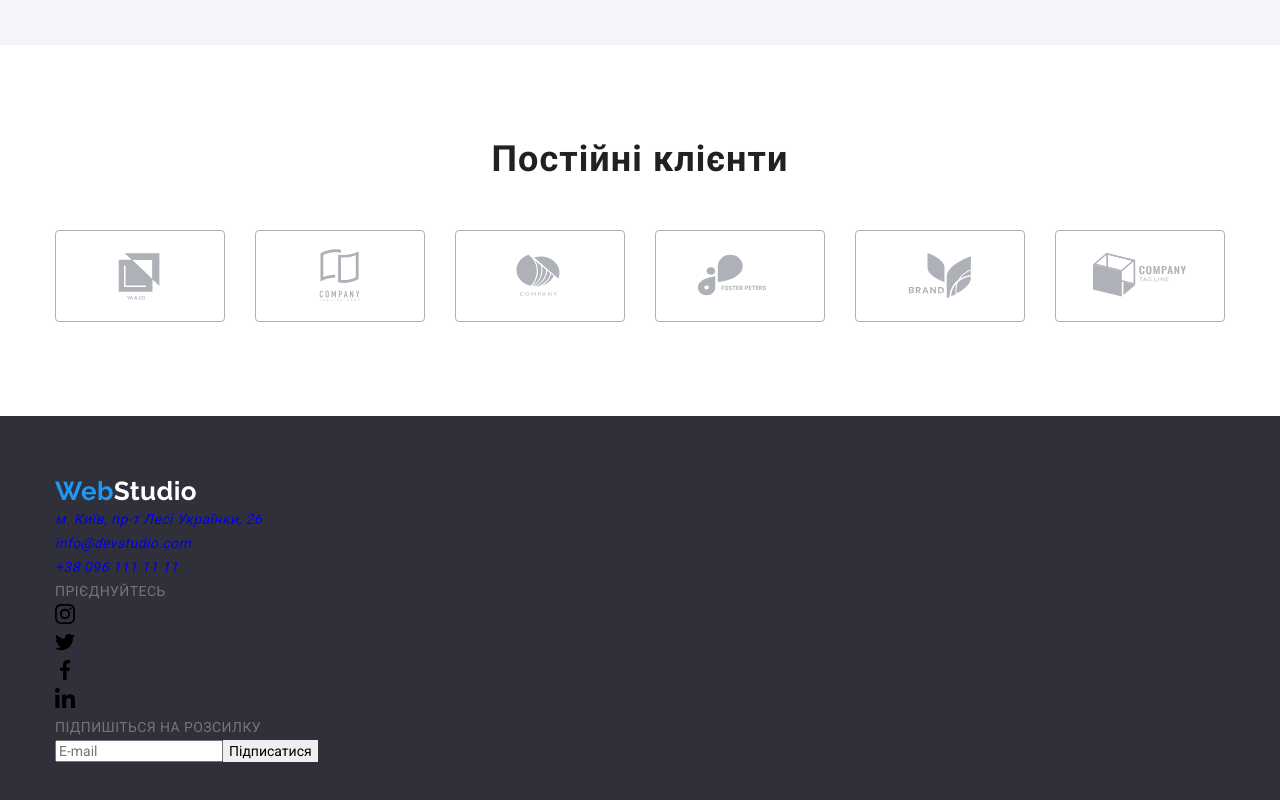
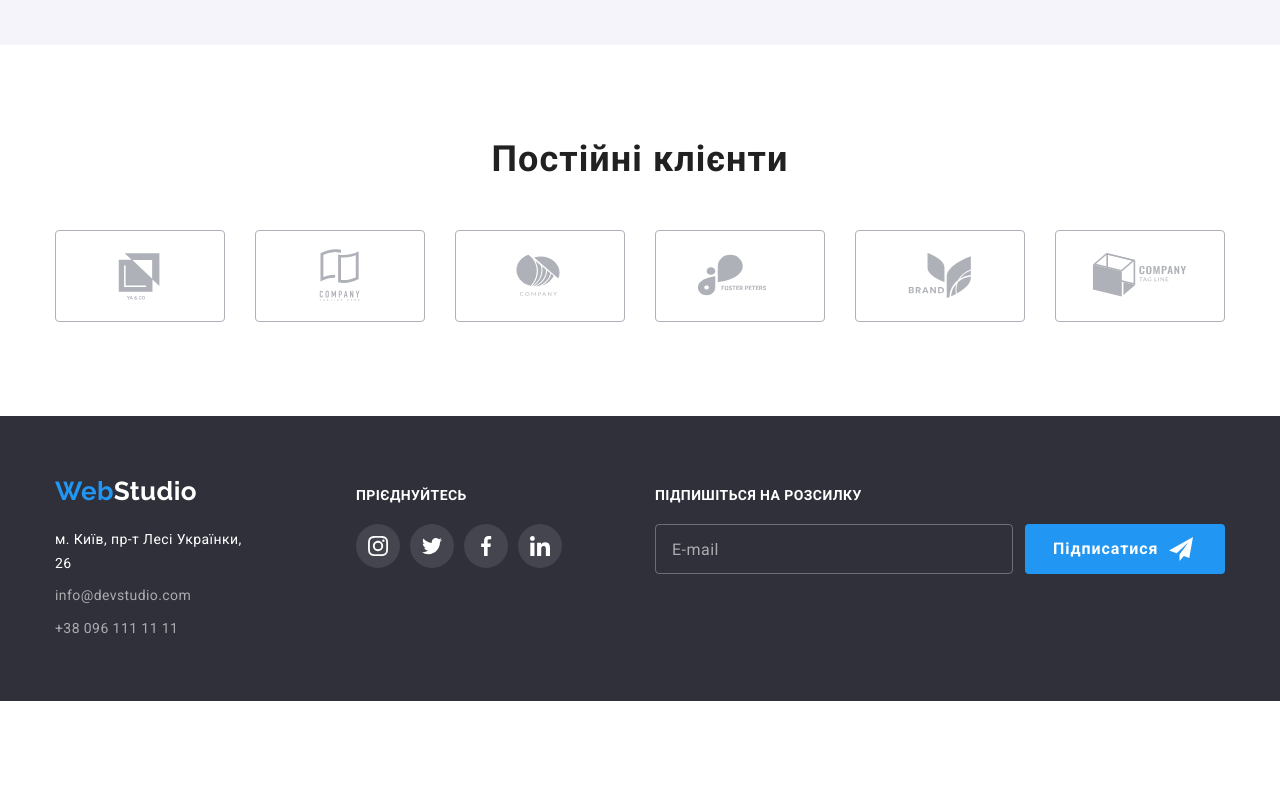
Before and after one commit to yjinprsnt/goit-markup-hw-07, a plain HTML site: page index.html in a window 1280 px wide. Shown: the part 2259-3059 px from the top of the page. After the commit the page ends 2960 px from the top, so only its background shows below. Drawn offline with nearby package versions, Linux system fonts and the light colour scheme.

Commit message:
added BEM for the footer

```diff
--- a/css/styles.css
+++ b/css/styles.css
@@ -781,64 +781,65 @@
   background-color: var(--dark-bg-cl);
 }
 
-.foot-container {
+.foot__container {
   display: flex;
   align-items: baseline;
 }
 
-.foot-address-content:not(:last-child) {
+.foot-address-block:not(:last-child) {
   margin-right: 94px;
 }
 
-.logo-foot {
+.foot__logo {
   display: inline-block;
   margin-bottom: 20px;
 }
 
-.foot-address-block {
+/* = Address block = */
+.foot-address {
   display: block;
 
   font-style: inherit;
 }
 
-.foot-address-item {
+.foot-address__item:not(:last-child) {
   margin-bottom: 9px;
 }
 
-.foot-address-item:last-child {
-  margin-bottom: 0;
-}
-
-.foot-contact-address-link {
+.foot-address__address-link {
   color: var(--main-bg-cl);
 
   transition: color var(--duration) var(--timing-function);
 }
 
-.foot-contact-mail-link,
-.foot-contact-tel-link {
+.foot-address__mail-link {
   color: rgba(255, 255, 255, 0.6);
 
   transition: color var(--duration) var(--timing-function);
 }
 
-.foot-contact-address-link:hover,
-.foot-contact-address-link:focus,
-.foot-contact-mail-link:hover,
-.foot-contact-mail-link:focus,
-.foot-contact-tel-link:hover,
-.foot-contact-tel-link:focus {
+.foot-address__tel-link {
+  color: rgba(255, 255, 255, 0.6);
+
+  transition: color var(--duration) var(--timing-function);
+}
+
+.foot-address__address-link:hover,
+.foot-address__address-link:focus,
+.foot-address__mail-link:hover,
+.foot-address__mail-link:focus,
+.foot-address__tel-link:hover,
+.foot-address__tel-link:focus {
   color: var(--accent-cl);
 }
+/* = /Address block = */
 
-/* foot social content */
-
-.foot-social-content {
+/* = foot social content = */
+.foot-soc-block {
   margin-right: 93px;
 }
 
-.foot-social-deck,
-.foot-form-deck {
+.foot-soc-block__deck {
   margin-bottom: 20px;
 
   font-size: 14px;
@@ -849,17 +850,17 @@
   color: var(--main-bg-cl);
 }
 
-.foot-social-list {
+.foot-soc-block__list {
   display: flex;
   align-items: center;
   justify-content: center;
 }
 
-.foot-social-item:not(:last-child) {
+.foot-soc-block__item:not(:last-child) {
   margin-right: 10px;
 }
 
-.foot-social-link {
+.foot-soc-block__link {
   display: flex;
   align-items: center;
   justify-content: center;
@@ -874,22 +875,33 @@
   transition: background-color var(--duration) var(--timing-function);
 }
 
-.foot-social-link:hover,
-.foot-social-link:focus {
+.foot-soc-block__link:hover,
+.foot-soc-block__link:focus {
   background-color: var(--accent-cl);
 }
 
-.foot-social-icon {
+.foot-soc-block__icon {
   fill: currentColor;
 }
 /* /foot social content */
 
 /* foot form content */
+.foot-form-block__deck {
+  margin-bottom: 20px;
+
+  font-size: 14px;
+  font-weight: 700;
+  line-height: 1.14;
+  font-family: Roboto;
+
+  color: var(--main-bg-cl);
+}
+
 .foot-mail-form {
   display: inline-flex;
 }
 
-.foot-mail-input {
+.foot-mail-form__input {
   display: inline-flex;
   padding-top: 15px;
   padding-left: 16px;
@@ -910,16 +922,16 @@
   transition: box-shadow var(--duration) var(--timing-function);
 }
 
-.foot-mail-input::placeholder {
+.foot-mail-form__input::placeholder {
   color: rgba(255, 255, 255, 0.6);
 }
 
-.foot-mail-input:hover,
-.foot-mail-input:focus {
+.foot-mail-form__input:hover,
+.foot-mail-form__input:focus {
   box-shadow: var(--btn-box-shadow);
 }
 
-.foot-form-btn {
+.foot-mail-form__btn {
   display: inline-flex;
   align-items: center;
 
@@ -943,13 +955,13 @@
     box-shadow var(--duration) var(--timing-function);
 }
 
-.foot-form-btn:hover,
-.foot-form-btn:focus {
+.foot-mail-form__btn:hover,
+.foot-mail-form__btn:focus {
   background-color: #188ce8;
   box-shadow: var(--btn-box-shadow);
 }
 
-.foot-form-btn::after {
+.foot-mail-form__btn::after {
   content: '';
   width: 24px;
   height: 24px;
@@ -957,7 +969,6 @@
   background-image: url(../images/icon-send.svg);
   background-size: contain;
 }
-
 /* /foot form content */
 /* ====== /Footer ====== */ /* =============== Portfolio =============== */
 /* ====== Work section ====== */ /* = Project filter = */
```
